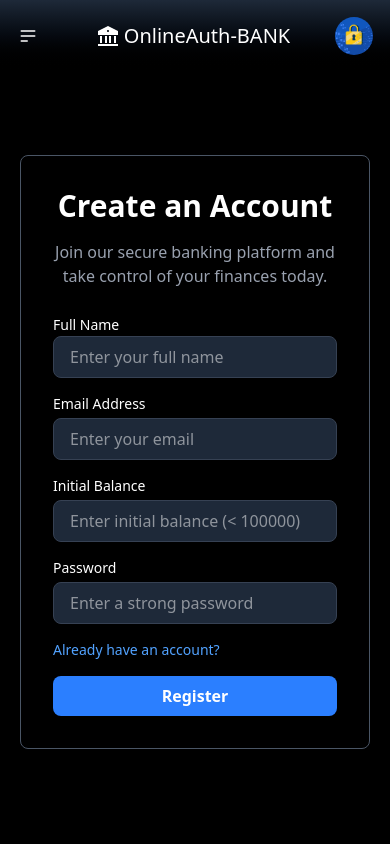
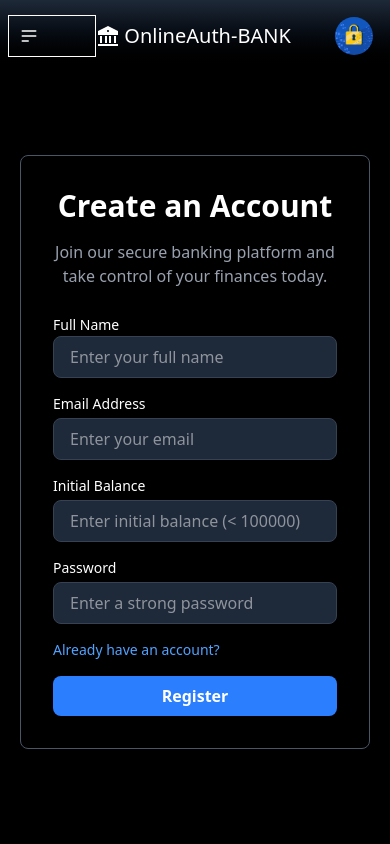
Before and after one commit to sarveshbhoyar22/MERN-BANK-SYSTEM, a React (Vite) app in the folder frontend/: page /register in a window 390 px wide. Shown: the top 844 px of the page. Built offline with nearby package versions, Linux system fonts and the light colour scheme; no server answers.

Commit message:
Solved Ui Problem

```diff
--- a/frontend/src/components/Navbar.jsx
+++ b/frontend/src/components/Navbar.jsx
@@ -19,7 +19,7 @@ const Navbar = ({ profilePhoto = "/logo.png" }) => {
     <>
       <div className="navbar bg-gradient-to-b from-gray-800  to-black  text-white shadow-sm  fixed z-50 ">
         {width < 768 ? (
-          <div className="navbar-start dropdown ">
+          <div className="navbar-start dropdown border  ">
             <div
               tabIndex={0}
               role="button"
@@ -63,7 +63,7 @@ const Navbar = ({ profilePhoto = "/logo.png" }) => {
             </div>
           </div>
         ) : (
-          <div className="navbar-start -mr-1  ">
+          <div className="navbar-start -mr-1 hidden  ">
             <div>
               <Link
                 to="/dashboard"
--- a/frontend/src/components/NotificationDropdown.jsx
+++ b/frontend/src/components/NotificationDropdown.jsx
@@ -44,7 +44,7 @@ const NotificationDropdown = () => {
 
       {/* Notification Dropdown Panel */}
       {open && (
-        <div className="absolute right-0 mt-3 w-80 bg-gray-900 border border-gray-400 text-white shadow-lg rounded-lg overflow-hidden transition-all duration-200 animate-fade-in">
+        <div className="absolute right-0 mt-2 sm:ml-5  sm:w-80 w-64 bg-gray-900 border border-gray-400 text-white shadow-lg rounded-lg overflow-hidden transition-all duration-200 animate-fade-in">
           <div className="p-4 border-b border-gray-700 flex justify-between items-center">
             <h3 className="text-lg font-semibold text-gray-400">Notifications</h3>
 
--- a/frontend/src/pages/LoanStatus.jsx
+++ b/frontend/src/pages/LoanStatus.jsx
@@ -77,7 +77,7 @@ const BASE_URL = import.meta.env.VITE_BASE_URL || "http://localhost:5000";
 
   return (
     <div className="bg-black min-h-screen flex flex-col items-center py-6">
-      <div className="w-full max-w-2xl m-5 mt-20 p-6 bg-black border border-gray-800 rounded-lg shadow-lg">
+      <div className="sm:w-full w-80 max-w-2xl m-5 mt-20 p-6 bg-black border border-gray-800 rounded-lg shadow-lg">
         {/* Header */}
         <div className="flex items-center mb-6 space-x-3">
           <Goback link="/loanoptions" />
```
